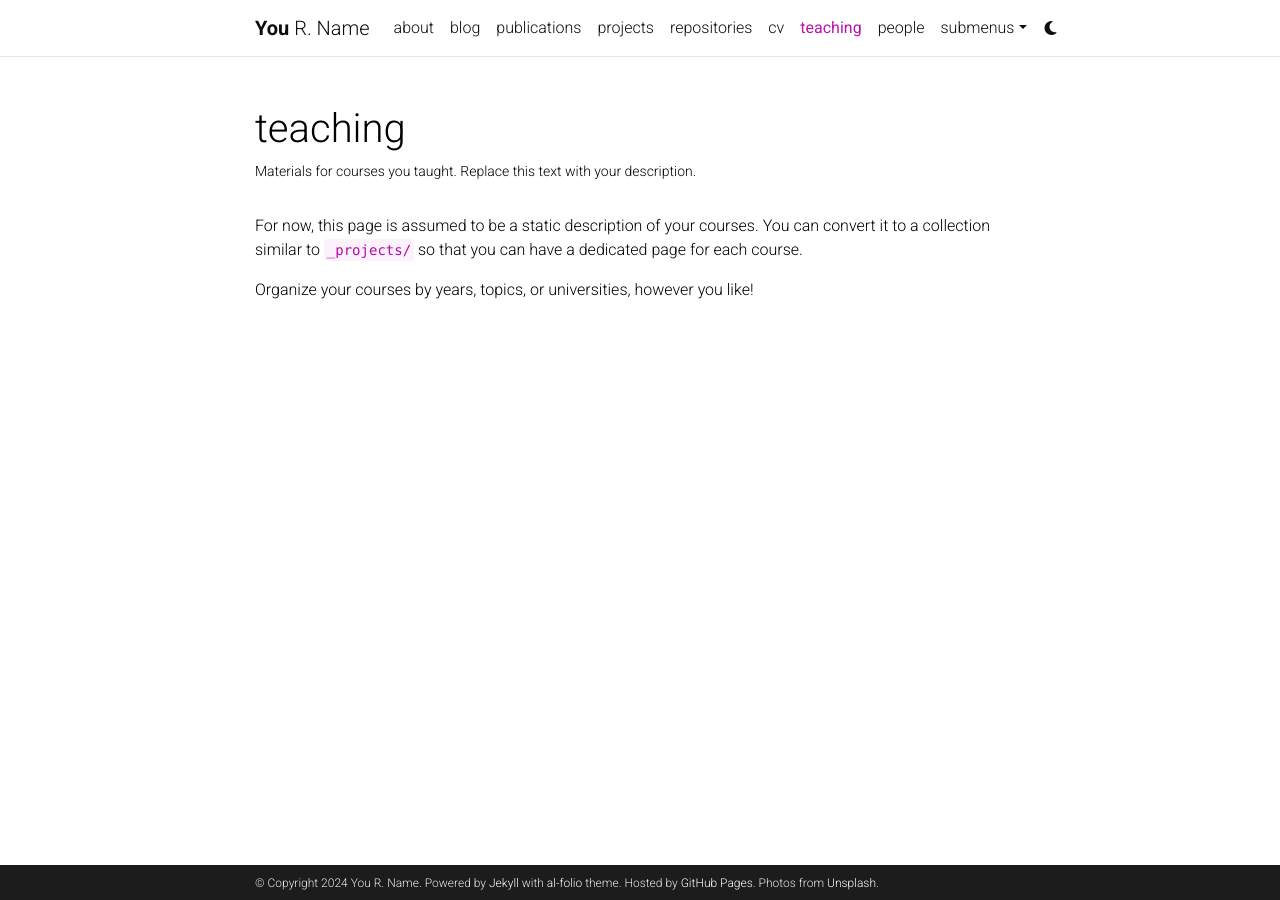
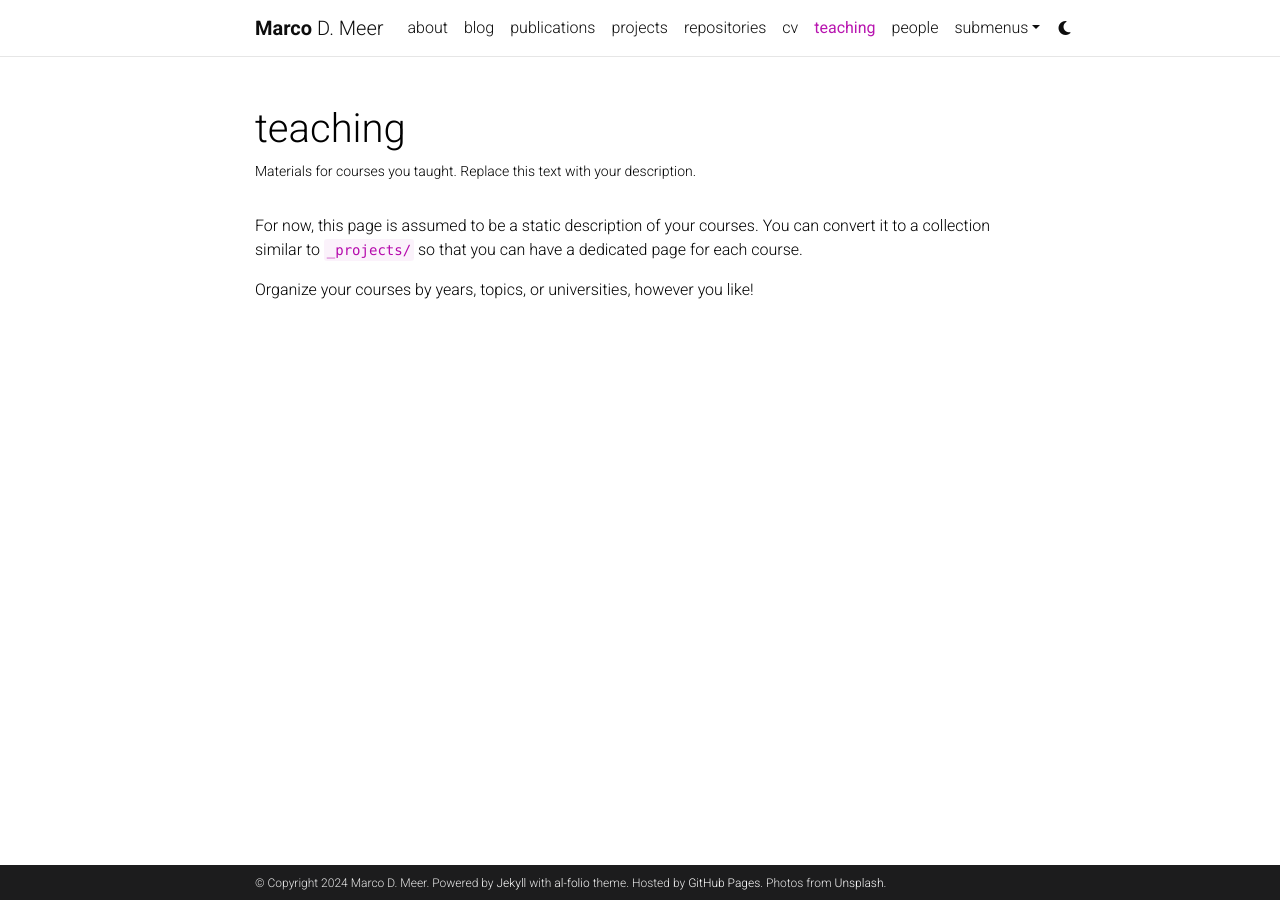
Before and after one commit to macromeer/macromeer.github.io, a Jekyll site: the page built from _pages/teaching.md, in a window 1280 px wide. Built offline with Jekyll 4.4.1, drawn with Linux system fonts in a browser that asks for light colours; comment, search, counter and statistics services are not loaded; a style sheet for code colours, icons or effects is not loaded.

Commit message:
Initial GitHub pages site with Jekyll

```diff
--- a/_config.yml
+++ b/_config.yml
@@ -3,10 +3,10 @@
 # -----------------------------------------------------------------------------
 
 title: blank # the website title (if blank, full name will be used instead)
-first_name: You
-middle_name: R.
-last_name: Name
-email: you@example.com
+first_name: Marco
+middle_name: D.
+last_name: Meer
+#email: you@example.com
 description: > # the ">" symbol means to ignore newlines until "footer_text:"
   A simple, whitespace theme for academics. Based on [*folio](https://github.com/bogoli/-folio) design.
 footer_text: >
@@ -18,8 +18,8 @@
 lang: en # the language of your site (for example: en, fr, cn, ru, etc.)
 icon: ⚛️  # the emoji used as the favicon (alternatively, provide image name in /assets/img/)
 
-url: https://alshedivat.github.io # the base hostname & protocol for your site
-baseurl: /al-folio # the subpath of your site, e.g. /blog/. Leave blank for root
+url: https://macromeer.github.io # the base hostname & protocol for your site
+baseurl: # the subpath of your site, e.g. /blog/. Leave blank for root
 last_updated: false # set to true if you want to display last updated in the footer
 impressum_path:  # set to path to include impressum link in the footer, use the same path as permalink in a page, helps to conform with EU GDPR
 
@@ -67,11 +67,11 @@
 # Social integration
 # -----------------------------------------------------------------------------
 
-github_username: # your GitHub user name
+github_username: macromeer # your GitHub user name
 gitlab_username: # your GitLab user name
 x_username: # your X handle
 mastodon_username: # your mastodon instance+username in the format instance.tld/@username
-linkedin_username: # your LinkedIn user name
+linkedin_username: dr-marco-meer # your LinkedIn user name
 telegram_username: # your Telegram user name
 scholar_userid: # your Google Scholar ID
 semanticscholar_id: # your Semantic Scholar ID
```
